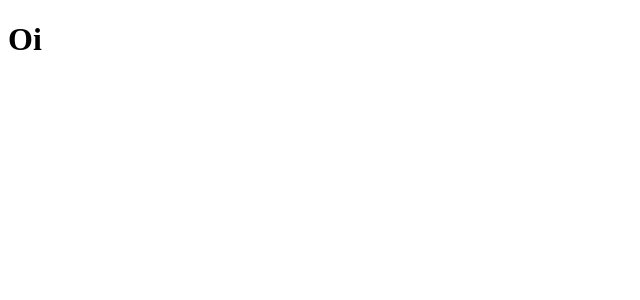
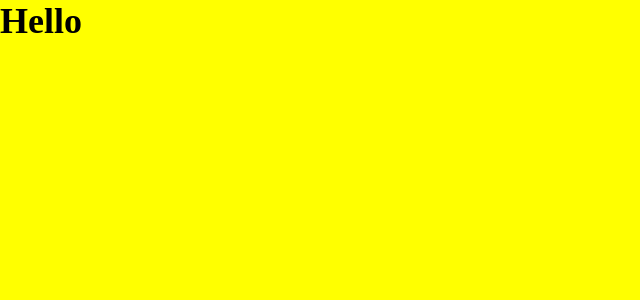
Before and after one commit to guilherme-a-pinheiro/projeto-react-3, a React (Create React App) app: page / in a window 1280 px wide. Shown: the top 300 px of the page, without its empty margins (0-640 px from the left). Built offline with nearby package versions, Linux system fonts and the light colour scheme.

Commit message:
installing styled-components

```diff
--- a/package.json
+++ b/package.json
@@ -9,6 +9,7 @@
     "react": "^18.2.0",
     "react-dom": "^18.2.0",
     "react-scripts": "5.0.1",
+    "styled-components": "^5.3.9",
     "web-vitals": "^2.1.4"
   },
   "scripts": {
--- a/src/index.jsx
+++ b/src/index.jsx
@@ -1,10 +1,12 @@
 import React from 'react';
 import ReactDOM from 'react-dom/client';
+import { GlobalStyles } from './styles/global-styles';
 import Home from './templates/Home';
 
 const root = ReactDOM.createRoot(document.getElementById('root'));
 root.render(
   <React.StrictMode>
+    <GlobalStyles />
     <Home />
   </React.StrictMode>,
 );
--- /dev/null
+++ b/src/styles/global-styles.js
@@ -0,0 +1,12 @@
+import { createGlobalStyle } from 'styled-components';
+
+export const GlobalStyles = createGlobalStyle`
+  * {
+    margin: 0;
+    padding: 0;
+  }
+
+  body {
+    background: yellow;
+  }
+`;
--- a/src/templates/Home/App.css
+++ /dev/null
@@ -1,38 +0,0 @@
-.App {
-  text-align: center;
-}
-
-.App-logo {
-  height: 40vmin;
-  pointer-events: none;
-}
-
-@media (prefers-reduced-motion: no-preference) {
-  .App-logo {
-    animation: App-logo-spin infinite 20s linear;
-  }
-}
-
-.App-header {
-  background-color: #282c34;
-  min-height: 100vh;
-  display: flex;
-  flex-direction: column;
-  align-items: center;
-  justify-content: center;
-  font-size: calc(10px + 2vmin);
-  color: white;
-}
-
-.App-link {
-  color: #61dafb;
-}
-
-@keyframes App-logo-spin {
-  from {
-    transform: rotate(0deg);
-  }
-  to {
-    transform: rotate(360deg);
-  }
-}
--- a/src/templates/Home/index.jsx
+++ b/src/templates/Home/index.jsx
@@ -1,7 +1,11 @@
+import * as S from './styles';
+
 function Home() {
   return (
     <div className="App">
-      <h1>Oi</h1>
+      <S.Wrapper>
+        <h1>Hello</h1>
+      </S.Wrapper>
     </div>
   );
 }
--- /dev/null
+++ b/src/templates/Home/styles.js
@@ -0,0 +1,5 @@
+import styled from 'styled-components';
+
+export const Wrapper = styled.div`
+  font-size: 18px;
+`;
```
Also changed, not shown: 2 other files (tests, documents, lock files or other folders).
